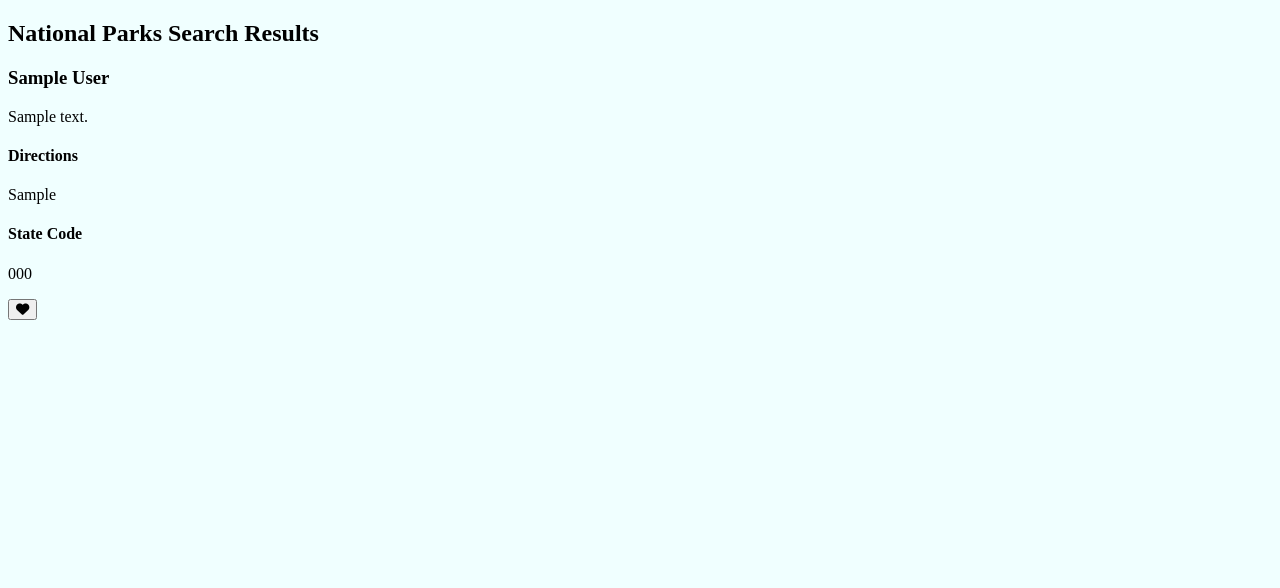
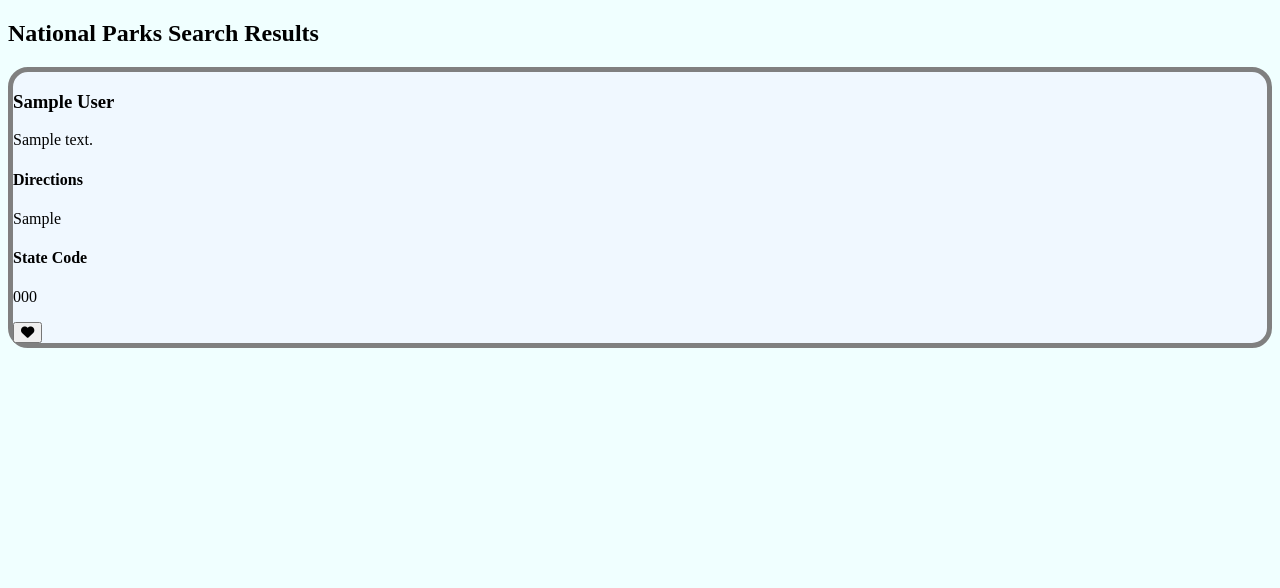
Before and after one commit to mmrice22/hb-final-project, a Flask app: page /parks/search in a window 1280 px wide. Shown: the top 588 px of the page. Run offline with Flask 2, Linux system fonts and the light colour scheme; tables that the repository leaves empty hold one stand-in row (values such as "Sample post"); a database or web service that is not in the repository returns one stand-in record (values such as "Sample title"); data that the repository does not hold is empty; some libraries are stand-ins or nearby versions.

Commit message:
added border around parks

```diff
--- a/static/styles.css
+++ b/static/styles.css
@@ -18,3 +18,9 @@ body {
   bottom: 0;
   left: 0;
 }
+
+.parks-container {
+  background-color: aliceblue;
+  border: 5px solid gray;
+  border-radius: 20px;
+}
```
